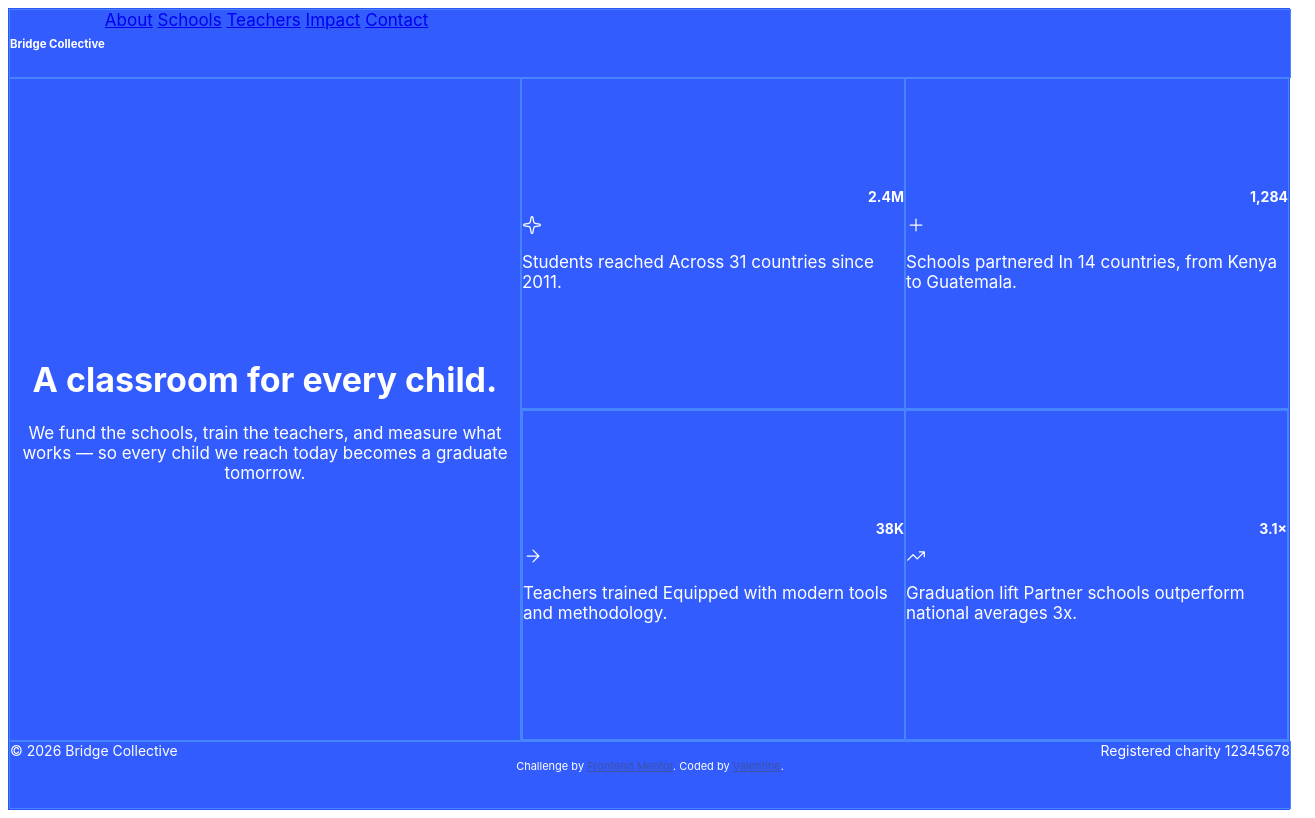
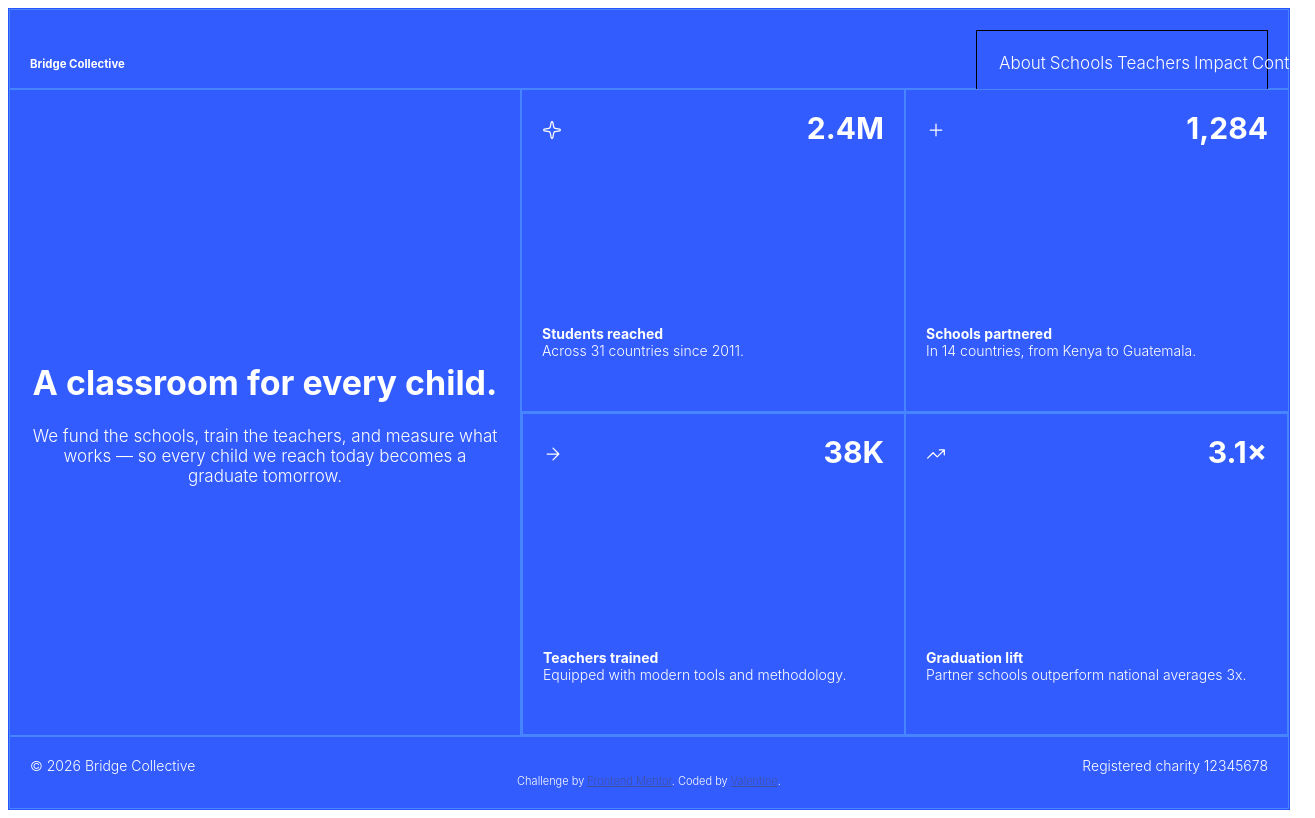
Before and after one commit to shadowatdawn/Grid-Landing-Page, a plain HTML site: page grid-landing-page-main/index.html in a window 1280 px wide. Shown: the whole page, 1315 px wide, since content can reach past the window. Drawn offline with Linux system fonts and the light colour scheme; a web font is replaced by a local one.

Commit message:
The nav bar is still under works

```diff
--- a/grid-landing-page-main/index.html
+++ b/grid-landing-page-main/index.html
@@ -5,21 +5,22 @@
     <meta name="viewport" content="width=device-width, initial-scale=1.0"> <!-- displays site properly based on user's device -->
   <link rel="icon" L L L L:pe="image/png" sizes="32x32" href="./assets/images/favicon-32x32.png">
  <link rel="stylesheet" href="style.css">
+ <link href="https://fonts.google.com/specimen/Inter" rel="stylesheet">
     <title>Frontend Mentor | Grid landing page</title>
 </head>
 
 <body>
   <header>
     <h6>Bridge Collective</h6>
-    <div class="nav">
-      <a href="#" class="navitems">About</a>
-      <a href="#" class="navitems">Schools</a>
-      <a href="#" class="navitems">Teachers</a>
-      <a href="#" class="navitems">Impact</a>
-      <a href="#" class="navitems">Contact</a>
-    </div>
+  <nav>
+  <a href="#" class="navitems">About</a></li>
+  <a href="#" class="navitems">Schools</a></li>
+  <a href="#" class="navitems">Teachers</a></li>
+  <a href="#" class="navitems">Impact</a></li>
+  <a href="#" class="navitems">Contact</a></li>
+  </nav>
   </header>
-    <midpart>
+<midpart>
 
   <div class="introduction">
  <h1> A classroom for every child.</h1>
@@ -28,36 +29,44 @@
 
 <div class="statistics">
   <div class="statistics1">
-    <div class="item" id="stat1">
-  <h1 class="stat_descriptions" id="stat1_h1" style="font-size: 14px;"> 2.4M</h1>
+  <div class="item" id="stat1">
+  <div class="stat_descriptions">
+  <h1 class="stat_numbers"> 2.4M</h1>
   <img src="assets/images/icon-sparkle.svg" alt="sparkle icon" height="20px" width="20px" class="stat_icons">
-  <p>Students reached
-  Across 31 countries since 2011.</p>
+  </div>
+  <div class="stat_p"><h4>Students reached </h4>
+  <p>Across 31 countries since 2011.</p></div>
 </div>
 <div class="item" id="stat2">
-  <h1 class="stat_descriptions" id="stat2_h1" style="font-size: 14px;"> 1,284</h1>
+  <div class="stat_descriptions">
+  <h1 class="stat_numbers"> 1,284</h1>
   <img src="assets/images/icon-plus.svg" alt="globe icon" height="20px" width="20px" class="stat_icons">
-  <p>Schools partnered
-  In 14 countries, from Kenya to Guatemala.
-  </p>
+  </div>
+  <div class="stat_p"><h4>Schools partnered</h4>
+  <p>In 14 countries, from Kenya to Guatemala.</p>
+  </div>
 </div>
 </div>
 <div class="statistics2">
 <div class="item" id="stat3">
-  <h1 class="stat_descriptions" id="stat3_h1" style="font-size: 14px;"> 38K </h1>
+  <div class="stat_descriptions">
+  <h1 class="stat_numbers"> 38K </h1>
   <img src="assets/images/icon-arrow-right.svg" alt="arrow right icon" height="20px" width="20px" class="stat_icons">
-  <p> Teachers trained
-  Equipped with modern tools and methodology.
-  </p>
+  </div>
+  <div class="stat_p"><h4>Teachers trained</h4>
+  <p>Equipped with modern tools and methodology.</p>
+  </div>
 </div>
 <div class="item" id="stat4">
-  <h1 class="stat_descriptions" id="stat4_h1" style="font-size: 14px;"> 3.1× </h1>
+  <div class="stat_descriptions">
+  <h1 class="stat_numbers"> 3.1× </h1>
   <img src="assets/images/icon-trending-up.svg" alt="trending up icon" height="20px" width="20px" class="stat_icons">
-  <p>Graduation lift
-  Partner schools outperform national averages 3x.
-  </p>
+  </div>
+  <div class="stat_p"><h4>Graduation lift</h4>
+  <p>Partner schools outperform national averages 3x.</p>
+  </div>
 </div>
-  </div>
+</div>
 </div>
 </midpart>
 
--- a/grid-landing-page-main/style.css
+++ b/grid-landing-page-main/style.css
@@ -5,16 +5,43 @@ body{
     flex-direction: column;
     border: 1px solid hsl(228, 99%, 58%);
     font-family: 'Inter', sans-serif;
+    font-weight: 400;
     font-size: 17px;
 }
 header{
     display: flex;
+    justify-content: space-between;
     text-align: left;
+    box-sizing: border-box;
+    padding: 20px;
     background-color: hsl(228, 100%, 60%);
     color: hsl(0, 0%, 100%);
     border: 1px solid hsl(220, 100%, 64%);
+    font-weight: 300;
     height: 10%;
     width: 100%;
+}
+nav{
+    display: flex;
+    flex-direction: column;
+    padding: 20px;
+    align-items: end;
+    border:1px solid black;
+    margin-right: 0;
+    flex-wrap: wrap;
+    overflow: visible;
+    width: 250px;
+    height: 100%;
+    background-color: hsl(228, 100%, 60%);
+}
+.navitems{
+    color: white;
+    padding: 2px;
+    text-decoration: none;
+}
+.navitems:hover{
+    color: white;
+    text-decoration: underline;
 }
 midpart{
     display: flex;
@@ -28,10 +55,12 @@ midpart{
     display: flex;
     flex-direction: column;
     justify-content: center;
+    padding: 20px;
     text-align: center;
     align-items: center;
     color: hsl(0, 0%, 100%);
     border: 1px solid hsl(220, 100%, 64%);
+    font-weight: 300;
     width: 40%;
     height: 100%;
 }
@@ -51,28 +80,19 @@ midpart{
 .statistics{
     display: flex;
     flex-direction: column;
-    margin: 0px;
-    padding: 0px;
-    box-sizing: border-box;
     width: 60%;
     height: 100%;
 }
-#stat1:hover{
+.item{
     display: flex;
     flex-direction: column;
-    background-color: hsl(220, 100%, 64%);
+    box-sizing: border-box;
+    padding: 20px;
+    height: 100%;
+    width: 100%;
+    border: 1px solid hsl(220, 100%, 64%);
 }
-#stat2:hover{
-    display: flex;
-    flex-direction: column;
-    background-color: hsl(220, 100%, 64%);
-}
-#stat3:hover{
-    display: flex;
-    flex-direction: column;
-    background-color: hsl(220, 100%, 64%);
-}
-#stat4:hover{
+.item:hover{
     display: flex;
     flex-direction: column;
     background-color: hsl(220, 100%, 64%);
@@ -94,32 +114,39 @@ midpart{
 }
 .stat_descriptions{
     display: flex;
-    flex-direction: column;
-    margin-top: 10px;
-    text-align: end;
+    flex-direction: row-reverse;
+    margin: 0;
+    justify-content: space-between;
+}
+.stat_numbers{
+    margin-top: 0px;
+    font-size: 30px;
 }
 .stat_icons{
-    display: flex;
-    justify-content: top;
-    align-items: top;
-    margin-top: 0px;
+    margin-top: 10px;
 }
-.item{
-    display: flex;
-    flex-direction: column;
-    justify-content: center;
-    box-sizing: border-box;
-    height: 100%;
-    width: 100%;
-    border: 1px solid hsl(220, 100%, 64%);
+.stat_p{
+    position: relative;
+    top: 50%;
+    font-size: 14px;
+}
+.stat_p p{
+    font-weight: 300;
+    margin-top: 0;
+}
+.stat_p h4{
+    margin-bottom: 0;
 }
 footer{
     display: flex;
     flex-direction: column;
+    box-sizing: border-box;
+    padding: 20px;
     background-color: hsl(228, 100%, 60%);
     border: 1px solid hsl(220, 100%, 64%);
     color: hsl(0, 0%, 100%);
     font-size: 14px;
+    font-weight: 300;
     height: 10%;
     width: 100%;
 }
```
